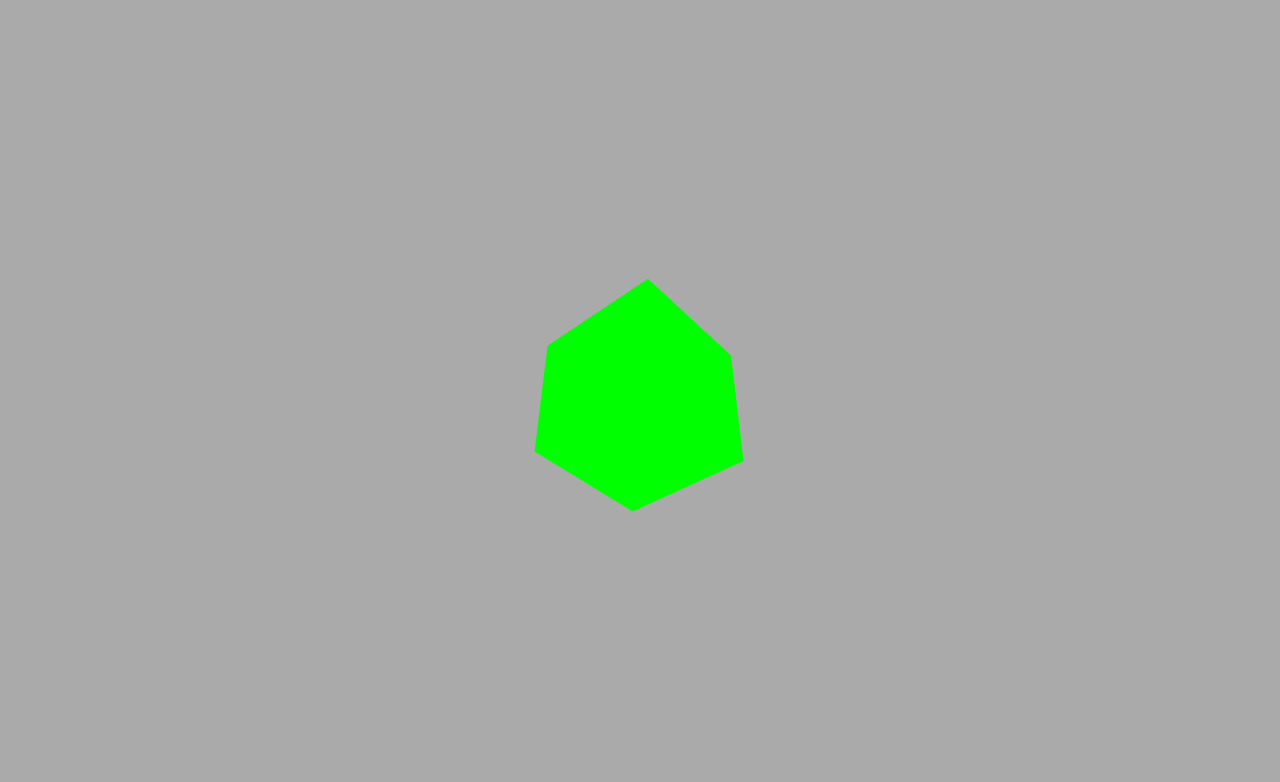
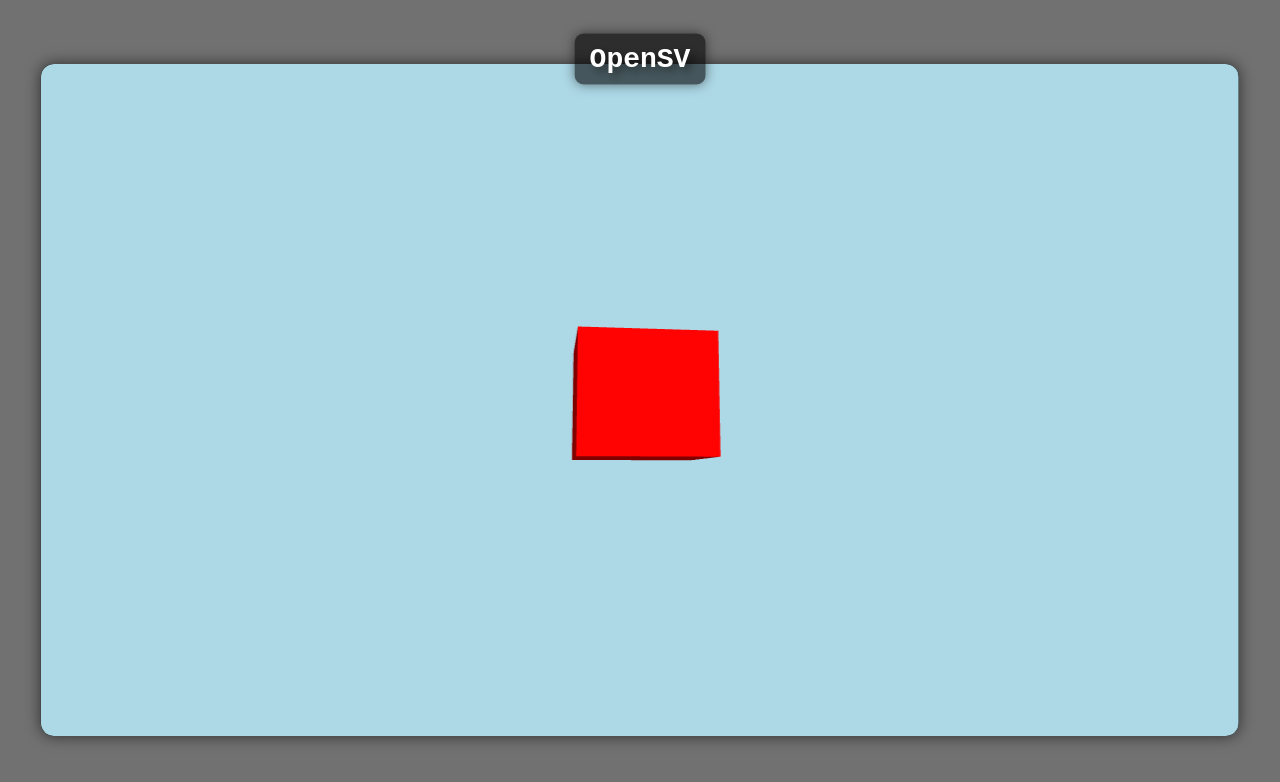
Before and after one commit to Gvngxx/OpenSVirtual, a website: page index.html in a window 1280 px wide. Drawn offline with nearby package versions, Linux system fonts and the light colour scheme.

Commit message:
Initial commits

```diff
--- /dev/null
+++ b/core/script.js
@@ -0,0 +1,55 @@
+// Crear la escena
+const scene = new THREE.Scene();
+
+// Crear la cámara
+const camera = new THREE.PerspectiveCamera(
+  60,
+  window.innerWidth / window.innerHeight,
+  1,
+  10000
+);
+camera.position.z = 5; // Posicionamos la cámara
+
+// Seleccionar el contenedor donde irá el renderizador
+const container = document.getElementById("three-container");
+
+// Crear el renderizador y configurar su tamaño al div
+const renderer = new THREE.WebGLRenderer({ antialias: true });
+renderer.setSize(container.clientWidth, container.clientHeight);
+renderer.setClearColor(0xADD8E6, 1);
+
+// Agregar el canvas al contenedor
+container.appendChild(renderer.domElement);
+
+// Agregar una luz ambiental para mejor visibilidad
+const ambientLight = new THREE.AmbientLight(0xffffff, 0.5);
+scene.add(ambientLight);
+
+// Agregar una luz direccional
+const directionalLight = new THREE.DirectionalLight(0xffffff, 1);
+directionalLight.position.set(5, 5, 5);
+scene.add(directionalLight);
+
+// Crear el cubo
+const cubeGeometry = new THREE.BoxGeometry(1, 1, 1);
+const cubeMaterial = new THREE.MeshStandardMaterial({ color: 0xFF0000 });
+const cube = new THREE.Mesh(cubeGeometry, cubeMaterial);
+scene.add(cube);
+
+// Función de animación
+function render() {
+  cube.rotation.x += 0.01;
+  cube.rotation.y += 0.01;
+
+  renderer.render(scene, camera);
+  requestAnimationFrame(render);
+}
+
+render();
+
+// Ajustar el tamaño del renderizador cuando la ventana cambie
+window.addEventListener("resize", () => {
+  renderer.setSize(container.clientWidth, container.clientHeight);
+  camera.aspect = container.clientWidth / container.clientHeight;
+  camera.updateProjectionMatrix();
+});
--- /dev/null
+++ b/dependencias.txt
@@ -0,0 +1,2 @@
+workspace
+three
--- a/index.html
+++ b/index.html
@@ -1,21 +1,15 @@
 <!DOCTYPE html>
-<html>
-  <head>
-    <meta charset="utf-8">
-    <meta name="viewport" content="width=device-width">
-    <title>Three.js app</title>
-    <link href="style.css" rel="stylesheet" type="text/css" />
-  </head>
-  <body>
-    <!-- Including the three.js library -->
-    <script src="https://cdnjs.cloudflare.com/ajax/libs/three.js/104/three.min.js"></script>
-    <script src="script.js"></script>
-
-    <!--
-    This script places a badge on your repl's full-browser view back to your repl's cover
-    page. Try various colors for the theme: dark, light, red, orange, yellow, lime, green,
-    teal, blue, blurple, magenta, pink!
-    -->
-    <script src="https://replit.com/public/js/replit-badge.js" theme="blue" defer></script>
-  </body>
+<html lang="es">
+<head>
+    <meta charset="UTF-8">
+    <meta name="viewport" content="width=device-width, initial-scale=1.0">
+    <title>OpenSVirtual</title>
+    <link rel="stylesheet" href="styles/style.css">
+    <script src="https://cdnjs.cloudflare.com/ajax/libs/three.js/r128/three.min.js"></script>
+</head>
+<body>
+    <h1>OpenSV</h1>
+    <div id="three-container"></div>
+    <script src="core/script.js"></script>
+</body>
 </html>
--- /dev/null
+++ b/package.json
@@ -0,0 +1,5 @@
+{
+  "dependencies": {
+    "three": "^0.174.0"
+  }
+}
--- a/script.js
+++ /dev/null
@@ -1,49 +0,0 @@
-// The three.js scene: the 3D world where you put objects
-const scene = new THREE.Scene();
-
-// The camera
-const camera = new THREE.PerspectiveCamera(
-  60,
-  window.innerWidth / window.innerHeight,
-  1,
-  10000
-);
-
-// The renderer: something that draws 3D objects onto the canvas
-const renderer = new THREE.WebGLRenderer({ antialias: true });
-renderer.setSize(window.innerWidth, window.innerHeight);
-renderer.setClearColor(0xaaaaaa, 1);
-// Append the renderer canvas into <body>
-document.body.appendChild(renderer.domElement);
-
-
-// A cube we are going to animate
-const cube = {
-  // The geometry: the shape & size of the object
-  geometry: new THREE.BoxGeometry(1, 1, 1),
-  // The material: the appearance (color, texture) of the object
-  material: new THREE.MeshBasicMaterial({ color: 0x00ff00 })
-};
-
-// The mesh: the geometry and material combined, and something we can directly add into the scene (I had to put this line outside of the object literal, so that I could use the geometry and material properties)
-cube.mesh = new THREE.Mesh(cube.geometry, cube.material);
-
-// Add the cube into the scene
-scene.add(cube.mesh);
-
-// Make the camera further from the cube so we can see it better
-camera.position.z = 5;
-
-function render() {
-  // Render the scene and the camera
-  renderer.render(scene, camera);
-
-  // Rotate the cube every frame
-  cube.mesh.rotation.x += 0.05;
-  cube.mesh.rotation.y -= 0.05;
-
-  // Make it call the render() function about every 1/60 second
-  requestAnimationFrame(render);
-}
-
-render();
--- a/style.css
+++ /dev/null
@@ -1,13 +0,0 @@
-/* I did this so that the canvas can fit the window */
-html, body {
-	overflow: hidden;
-	user-select: none;
-  padding: 0;
-  margin: 0;
-}
-
-canvas {
-	width: 100%;
-	height: 100%;
-	padding: 0;
-}
--- /dev/null
+++ b/styles/style.css
@@ -0,0 +1,58 @@
+/* Ajustar el tamaño de la ventana y fondo negro */
+html, body {
+	overflow: hidden;
+	user-select: none;
+	padding: 0;
+	margin: 0;
+	width: 100%;
+	height: 100%;
+	background-color: #717171;
+	display: flex;
+	justify-content: center;
+	align-items: center;
+}
+
+/* Contenedor centrado para Three.js */
+#three-container {
+	width: 93%;
+	height: 83%;
+	position: absolute;
+	top: 50%;
+	left: 50%;
+	transform: translate(-50%, -50%);
+	border-radius: 13px;
+	padding: 4px;
+	box-shadow: 0 0 15px rgba(0, 0, 0, 0.6);
+	background-color: #111;
+	display: flex;
+	justify-content: center;
+	align-items: center;
+	overflow: hidden; /* Evita que el canvas se desborde */
+}
+
+/* Ajustar el canvas al div */
+canvas {
+	width: 100%;
+	height: 100%;
+	display: block;
+	border-radius: 13px;
+}
+
+/* Estilización del título */
+h1 {
+	font-size: 28px;
+	font-family: 'Courier New', Courier, monospace;
+	color: white;
+	text-shadow: 4px 4px 8px rgba(0, 0, 0, 0.5);
+	background-color: rgba(0, 0, 0, 0.6);
+	border-radius: 9px;
+	padding: 10px 15px;
+	box-shadow: 0 0 12px rgba(0, 0, 0, 0.5);
+	position: absolute;
+	top: 5%;
+	left: 50%;
+	transform: translate(-50%, -50%);
+	z-index: 10;
+	pointer-events: none;
+	white-space: nowrap; /* Evita que el texto se rompa en varias líneas */
+}
```
Also changed, not shown: README.md (added), 3 other files.
